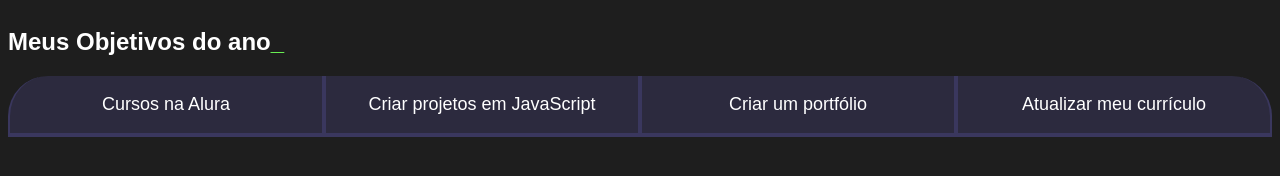
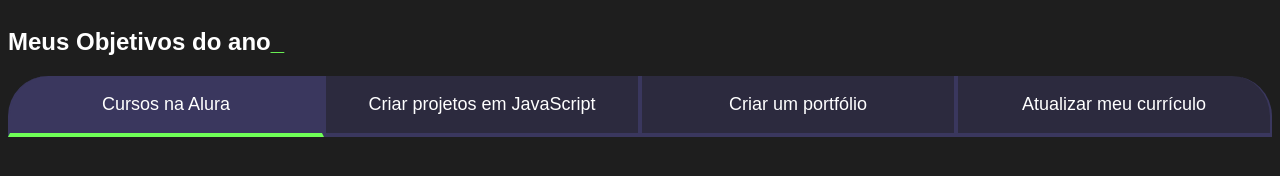
Before and after one commit to Andr3yvt/andrey, a plain HTML site: page Meus objetivos/index.html in a window 1280 px wide. Both pictures are taken after a click on the button "Cursos na Alura". Drawn offline with Linux system fonts and the light colour scheme; a web font is replaced by a local one.

Commit message:
Add files via upload

```diff
--- a/Meus objetivos/index.html
+++ b/Meus objetivos/index.html
@@ -11,10 +11,11 @@ scale=1.0">
     <section class="conteudo-principal"></section>
     <h2 class="titulo-principal">Meus Objetivos do ano<span>_<span></h2>
 <div class="botoes">
-    <button class="botao">Cursos na Alura</button>
+    <button class="botao ativo">Cursos na Alura</button>
     <button class="botao">Criar projetos em JavaScript</button>
     <button class="botao">Criar um portfólio</button>
     <button class="botao">Atualizar meu currículo</button>
     </div>
+    <script src="main.js"></script>
 </body>
 </html>
--- /dev/null
+++ b/Meus objetivos/main.js
@@ -0,0 +1,8 @@
+const botoes = document.querySelectorAll(".botao");
+for(let i=0;i <botoes.length;i++){ botoes[i].onclick = function() {
+
+for(let j=0;j<botoes.length;j++) { botoes[j].classList.remove("ativo");
+}
+botoes[i].classList.add("ativo");
+}
+}
--- a/Meus objetivos/style.css
+++ b/Meus objetivos/style.css
@@ -59,3 +59,8 @@
 
 .botao:last-child { border-radius: 0 40px 0 0;
 }
+
+.ativo{
+    background-color: var(--botao-ativo);
+    border-bottom: 4px solid var(--verde);
+    }
```
